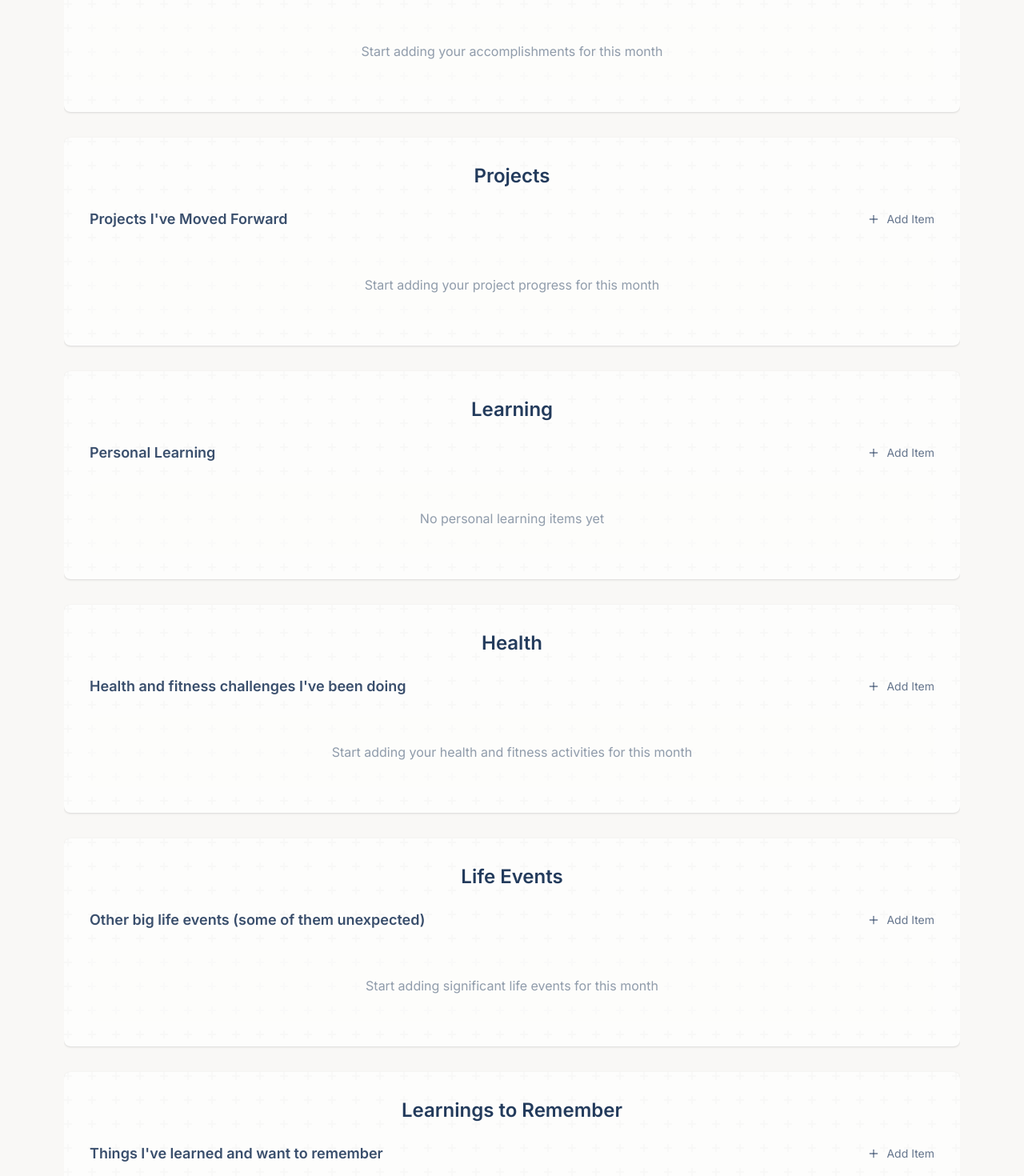
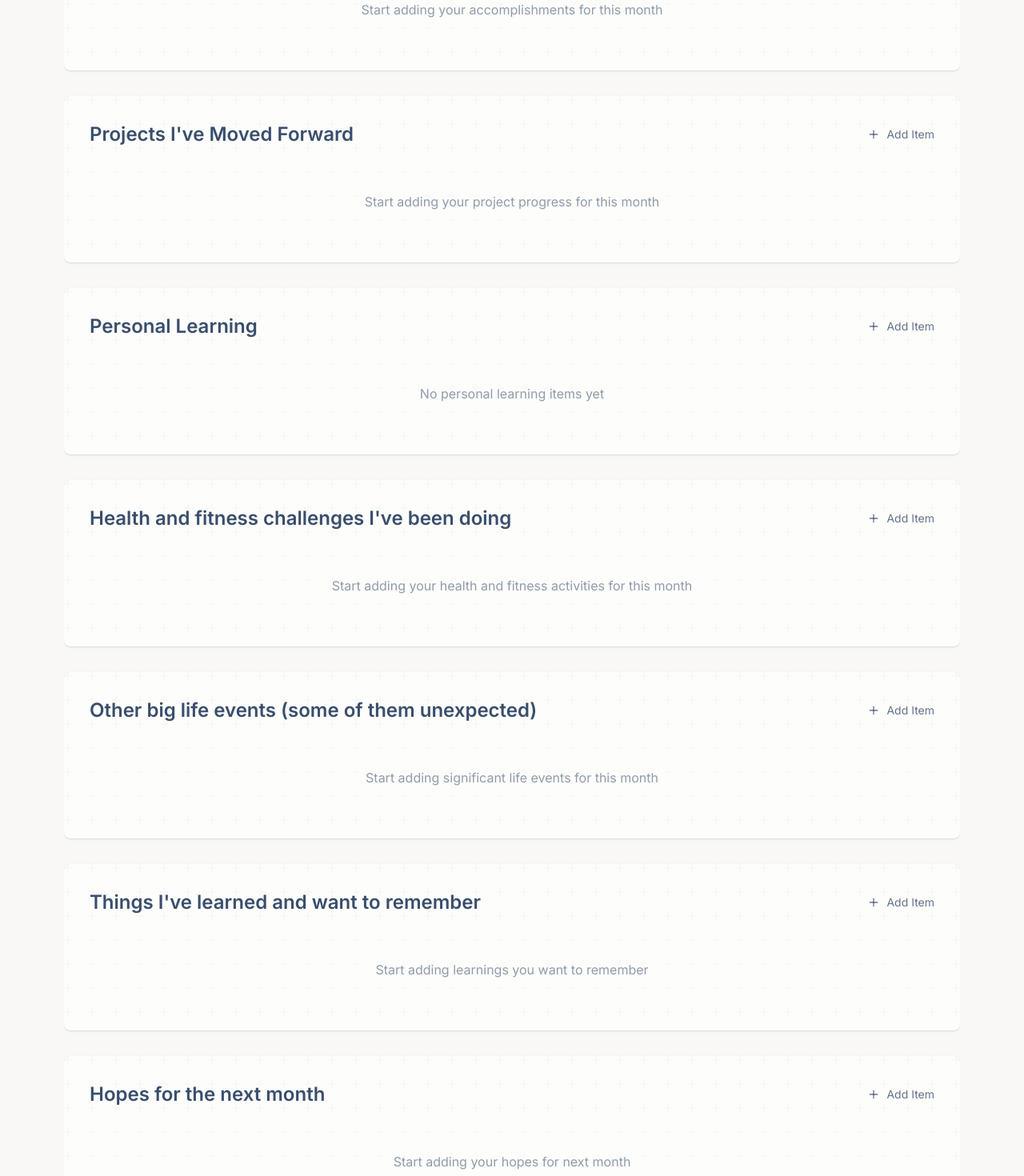
Before and after one commit to morhendos/quick-journal-app, a Next.js app: page /monthly in a window 1280 px wide. Shown: the part 300-1770 px from the top of the page at 80% size. Built offline with nearby package versions, Linux system fonts and the light colour scheme.

Commit message:
refactor: fix header hierarchy in monthly review
- Replace h3 with h2 in MonthlyList
- Remove duplicate header from Section component
- Create SectionContainer for consistent styling without header duplication

```diff
--- a/src/app/monthly/page.tsx
+++ b/src/app/monthly/page.tsx
@@ -1,6 +1,5 @@
 'use client';
 
-import { Section } from '@/components/common/Section';
 import { PageHeader } from '@/components/layout/PageHeader';
 import { MonthlyWorkList } from '@/components/monthly/MonthlyWorkList';
 import { MonthlyProjectsList } from '@/components/monthly/MonthlyProjectsList';
@@ -9,6 +8,21 @@ import { MonthlyHealthList } from '@/components/monthly/MonthlyHealthList';
 import { MonthlyLifeEventsList } from '@/components/monthly/MonthlyLifeEventsList';
 import { MonthlyLearningsToRememberList } from '@/components/monthly/MonthlyLearningsToRememberList';
 import { MonthlyHopesList } from '@/components/monthly/MonthlyHopesList';
+
+interface SectionContainerProps {
+  className?: string;
+  children: React.ReactNode;
+}
+
+function SectionContainer({ children, className = '' }: SectionContainerProps) {
+  return (
+    <div className={`paper-texture bg-paper rounded-lg p-4 sm:p-8 journal-shadow transition-colors duration-200 flex flex-col min-h-0 ${className}`}>
+      <div className="flex-1 min-h-0 overflow-auto">
+        {children}
+      </div>
+    </div>
+  );
+}
 
 export default function MonthlyReview() {
   return (
@@ -20,33 +34,33 @@ export default function MonthlyReview() {
 
         <div className="flex-1 overflow-auto min-h-0">
           <div className="space-y-8">
-            <Section title="Work">
+            <SectionContainer>
               <MonthlyWorkList />
-            </Section>
+            </SectionContainer>
 
-            <Section title="Projects">
+            <SectionContainer>
               <MonthlyProjectsList />
-            </Section>
+            </SectionContainer>
 
-            <Section title="Learning">
+            <SectionContainer>
               <MonthlyLearningList />
-            </Section>
+            </SectionContainer>
 
-            <Section title="Health">
+            <SectionContainer>
               <MonthlyHealthList />
-            </Section>
+            </SectionContainer>
 
-            <Section title="Life Events">
+            <SectionContainer>
               <MonthlyLifeEventsList />
-            </Section>
+            </SectionContainer>
 
-            <Section title="Learnings to Remember">
+            <SectionContainer>
               <MonthlyLearningsToRememberList />
-            </Section>
+            </SectionContainer>
 
-            <Section title="Hopes & Dreams">
+            <SectionContainer>
               <MonthlyHopesList />
-            </Section>
+            </SectionContainer>
           </div>
         </div>
       </main>
--- a/src/components/monthly/MonthlyList.tsx
+++ b/src/components/monthly/MonthlyList.tsx
@@ -78,7 +78,7 @@ export function MonthlyList<T extends BaseItem>({
     return (
       <div className="space-y-4">
         <div className="flex items-center justify-between mb-6">
-          <h3 className="text-lg font-semibold text-ink/90">{title}</h3>
+          <h2 className="text-xl sm:text-2xl font-semibold text-ink/90 journal-heading">{title}</h2>
         </div>
         <div className="text-center py-8 text-ink/50 bg-paper/50 rounded-md">
           Loading...
@@ -90,7 +90,7 @@ export function MonthlyList<T extends BaseItem>({
   return (
     <div className="space-y-4">
       <div className="flex items-center justify-between mb-6">
-        <h3 className="text-lg font-semibold text-ink/90">{title}</h3>
+        <h2 className="text-xl sm:text-2xl font-semibold text-ink/90 journal-heading">{title}</h2>
         {!isAdding && (
           <button
             onClick={() => setIsAdding(true)}
```
